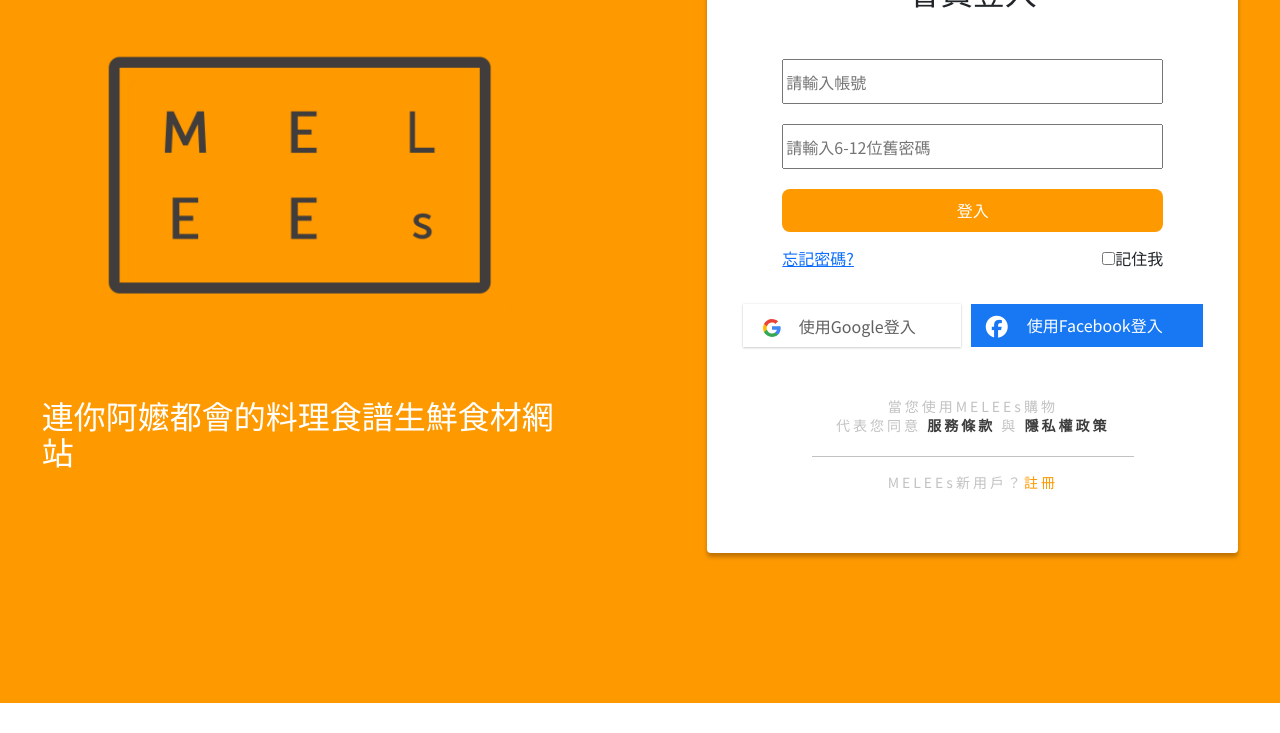
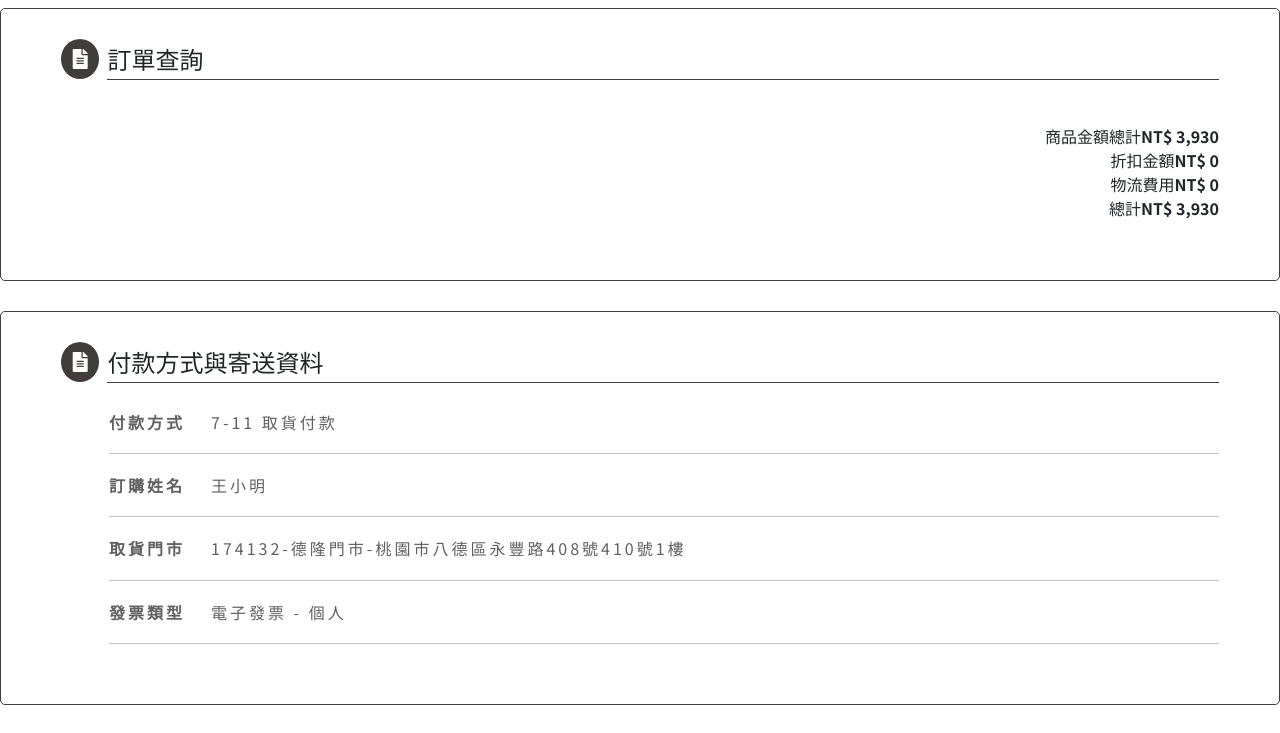
Before and after one commit to gemini497586/melees, a React (Create React App) app in the folder frontend/: page / in a window 1280 px wide. Shown: the part 340-1073 px from the top of the page. Before the commit the page ends 1043 px from the top, so only its background shows below. Built offline with nearby package versions, Linux system fonts and the light colour scheme.

Commit message:
改好OrderDetail的fontawesome

```diff
--- a/frontend/src/App.js
+++ b/frontend/src/App.js
@@ -5,18 +5,27 @@ import EditMemberInfo from './pages/member/EditMemberInfo'
 import EditPassword from './pages/member/EditPassword'
 import OrderList from './pages/member/OrderList'
 import OrderDetails from './pages/member/OrderDetails'
+import Header from './component/Header'
+import MinorBar from './pages/member/component/MinorBar'
+import Footer from './component/Footer'
+import MemberSaveProdcut from './pages/member/MemberSaveProduct'
 
 function App() {
   return (
     <div className="App">
       {/* 完成分頁 */}
-      <Login />
+      {/* <Login /> */}
       {/* <Register /> */}
       {/* <EditMemberInfo /> */}
       {/* <EditPassword /> */}
       {/* <OrderList /> */}
+      {/* 其餘分頁-組合式 */}
+      <Header />
+      <MinorBar />
+      {/* <MemberSaveProdcut /> */}
       {/* 未完成分頁 */}
-      {/* <OrderDetails /> */}
+      <OrderDetails />
+      <Footer />
     </div>
   )
 }
--- a/frontend/src/pages/market/Paging.js
+++ b/frontend/src/component/Paging.js
@@ -1,5 +1,5 @@
 import React from 'react'
-import '../../style/paging.css'
+import '../style/paging.css'
 
 function Paging(props) {
   const { value } = props
--- /dev/null
+++ b/frontend/src/pages/member/MemberSaveProduct.js
@@ -0,0 +1,26 @@
+import React from 'react'
+import '../../style/member.css'
+import MemberSaveProdcutCard from './component/MemberSaveProductCard'
+import DropDown from '../../component/DropDown'
+
+function MemberSaveProdcut() {
+  return (
+    <>
+      <div className="memberSaveProduct-container">
+        <div className="memberSaveProduct-filter">
+          <DropDown />
+        </div>
+        <div className="row">
+          <MemberSaveProdcutCard />
+          <MemberSaveProdcutCard />
+          <MemberSaveProdcutCard />
+          <MemberSaveProdcutCard />
+          <MemberSaveProdcutCard />
+          <MemberSaveProdcutCard />
+        </div>
+      </div>
+    </>
+  )
+}
+
+export default MemberSaveProdcut
--- a/frontend/src/pages/member/OrderDetails.js
+++ b/frontend/src/pages/member/OrderDetails.js
@@ -5,6 +5,8 @@ import React from 'react'
 import '../../style/global.css'
 import '../../style/member.css'
 import '../../style/orderList.css'
+import { FontAwesomeIcon } from '@fortawesome/react-fontawesome'
+import '../../component/FontawsomeIcons'
 
 function OrderDetails() {
   return (
@@ -43,17 +45,11 @@ function OrderDetails() {
         <div className="member-form member-form-forOrderDetail">
           <div className="member-form-title">
             <div className="member-form-title-icon">
-              <svg
-                xmlns="http://www.w3.org/2000/svg"
-                width="16"
-                height="16"
-                fill="currentColor"
-                className="bi bi-file-earmark-text"
-                viewBox="0 0 16 16"
-              >
-                <path d="M5.5 7a.5.5 0 0 0 0 1h5a.5.5 0 0 0 0-1h-5zM5 9.5a.5.5 0 0 1 .5-.5h5a.5.5 0 0 1 0 1h-5a.5.5 0 0 1-.5-.5zm0 2a.5.5 0 0 1 .5-.5h2a.5.5 0 0 1 0 1h-2a.5.5 0 0 1-.5-.5z" />
-                <path d="M9.5 0H4a2 2 0 0 0-2 2v12a2 2 0 0 0 2 2h8a2 2 0 0 0 2-2V4.5L9.5 0zm0 1v2A1.5 1.5 0 0 0 11 4.5h2V14a1 1 0 0 1-1 1H4a1 1 0 0 1-1-1V2a1 1 0 0 1 1-1h5.5z" />
-              </svg>
+              <FontAwesomeIcon
+                icon="file-alt"
+                size="lg"
+                className="icon-file"
+              />
             </div>
             <h5>訂單查詢</h5>
           </div>
@@ -125,17 +121,11 @@ function OrderDetails() {
         <div className="member-form member-form-forOrderDetail">
           <div className="member-form-title">
             <div className="member-form-title-icon">
-              <svg
-                xmlns="http://www.w3.org/2000/svg"
-                width="16"
-                height="16"
-                fill="currentColor"
-                className="bi bi-file-earmark-text"
-                viewBox="0 0 16 16"
-              >
-                <path d="M5.5 7a.5.5 0 0 0 0 1h5a.5.5 0 0 0 0-1h-5zM5 9.5a.5.5 0 0 1 .5-.5h5a.5.5 0 0 1 0 1h-5a.5.5 0 0 1-.5-.5zm0 2a.5.5 0 0 1 .5-.5h2a.5.5 0 0 1 0 1h-2a.5.5 0 0 1-.5-.5z" />
-                <path d="M9.5 0H4a2 2 0 0 0-2 2v12a2 2 0 0 0 2 2h8a2 2 0 0 0 2-2V4.5L9.5 0zm0 1v2A1.5 1.5 0 0 0 11 4.5h2V14a1 1 0 0 1-1 1H4a1 1 0 0 1-1-1V2a1 1 0 0 1 1-1h5.5z" />
-              </svg>
+              <FontAwesomeIcon
+                icon="file-alt"
+                size="lg"
+                className="icon-file"
+              />
             </div>
             <h5>付款方式與寄送資料</h5>
           </div>
@@ -161,17 +151,11 @@ function OrderDetails() {
         <div className="member-form member-form-forOrderDetail">
           <div className="member-form-title">
             <div className="member-form-title-icon">
-              <svg
-                xmlns="http://www.w3.org/2000/svg"
-                width="16"
-                height="16"
-                fill="currentColor"
-                className="bi bi-file-earmark-text"
-                viewBox="0 0 16 16"
-              >
-                <path d="M5.5 7a.5.5 0 0 0 0 1h5a.5.5 0 0 0 0-1h-5zM5 9.5a.5.5 0 0 1 .5-.5h5a.5.5 0 0 1 0 1h-5a.5.5 0 0 1-.5-.5zm0 2a.5.5 0 0 1 .5-.5h2a.5.5 0 0 1 0 1h-2a.5.5 0 0 1-.5-.5z" />
-                <path d="M9.5 0H4a2 2 0 0 0-2 2v12a2 2 0 0 0 2 2h8a2 2 0 0 0 2-2V4.5L9.5 0zm0 1v2A1.5 1.5 0 0 0 11 4.5h2V14a1 1 0 0 1-1 1H4a1 1 0 0 1-1-1V2a1 1 0 0 1 1-1h5.5z" />
-              </svg>
+              <FontAwesomeIcon
+                icon="file-alt"
+                size="lg"
+                className="icon-file"
+              />
             </div>
             <h5>注意事項</h5>
           </div>
--- /dev/null
+++ b/frontend/src/pages/member/component/MemberSaveProductCard.js
@@ -0,0 +1,30 @@
+import React from 'react'
+import '../../../style/marketMainPage.css'
+import { FontAwesomeIcon } from '@fortawesome/react-fontawesome'
+import '../../../component/FontawsomeIcons'
+import productImg from '../../../images/005.jpg'
+
+function MemberSaveProdcutCard() {
+  return (
+    <>
+      <div className="product-card col-6">
+        <div className="product-img">
+          <img src={productImg} alt="好想吃威靈頓牛排" />
+          <FontAwesomeIcon icon="bookmark" className="bookmark" />
+        </div>
+        <p className="font-700S product-category">食材</p>
+        <h6 className="product-name">美國Choice嫩肩里肌牛排</h6>
+        <p className="product-price">
+          <FontAwesomeIcon icon="dollar-sign" />
+          135
+        </p>
+        <button className="btn font-700M product-add-to-cart-btn">
+          <FontAwesomeIcon icon="cart-plus" className="cart-plus" />
+          加入購物車
+        </button>
+      </div>
+    </>
+  )
+}
+
+export default MemberSaveProdcutCard
--- a/frontend/src/style/member.css
+++ b/frontend/src/style/member.css
@@ -25,11 +25,18 @@
   align-content: center;
 }
 
-.member-form-title-icon svg {
+/* .member-form-title-icon svg {
+  width: 100%;
+  height: 20px;
+  color: var(--color-white);
+} */
+
+.member-form-title-icon .icon-file {
   width: 100%;
   height: 20px;
   color: var(--color-white);
 }
+
 .member-form-title h5 {
   width: 100%;
   line-height: 40px;
@@ -125,3 +132,19 @@
 .member-form-forEditMemberInfo {
   margin: 32px auto 40px;
 }
+
+
+/* 會員商品收藏 */
+.memberSaveProduct-container {
+  max-width: 1320px;
+  margin: 0 auto;
+}
+
+/* .memberSaveProduct-filter{
+  width: 100%;
+} */
+
+.memberSaveProduct-filter .melees-dropdown{
+  z-index: 1;
+  margin-left: auto;
+}
--- a/frontend/src/style/orderList.css
+++ b/frontend/src/style/orderList.css
@@ -35,6 +35,10 @@
   /* margin: auto; */
 }
 
+.progressBar li.active {
+  border: none;
+}
+
 .progressBar li.active ~ li .progressBar-icon {
   background-color: var(--color-primary);
 }
@@ -66,12 +70,11 @@
 /* 訂單查詢 */
 .orderList-container {
   max-width: 1320px;
-  margin: 0 auto 40px;
+  margin: 32px auto 40px;
 }
 .orderList-title {
   display: flex;
   justify-content: space-between;
-  margin-top: 32px;
 }
 
 .orderList-refundBtn {
```
Also changed, not shown: frontend/src/pages/member/component/SaveBox.js (renamed from frontend/src/pages/member/compenent/SaveBox.js).
